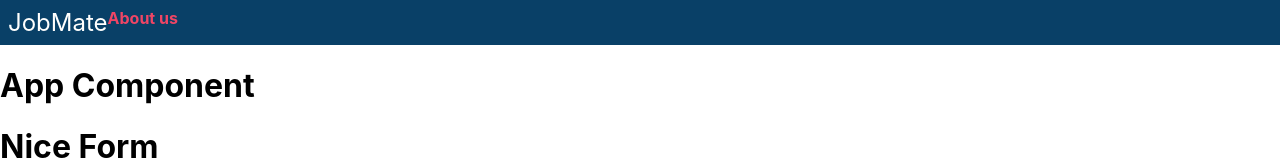
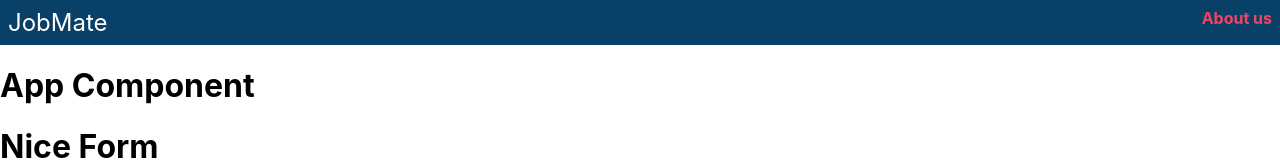
Before and after one commit to kylejb/JobMate, a React (Create React App) app in the folder client/: page / in a window 1280 px wide. Shown: the top 160 px of the page. Built offline with nearby package versions, Linux system fonts and the light colour scheme.

Commit message:
FE: Set links space-between from logo

```diff
--- a/client/src/components/Navbar.tsx
+++ b/client/src/components/Navbar.tsx
@@ -1,16 +1,15 @@
-import React from 'react';
 import styled from 'styled-components';
 import { BrowserRouter, NavLink } from 'react-router-dom';
 
 const Title = styled.div`
 	font-size: 1.5em;
-	text-align: left;
 	color: #fffffe;
 `;
 const Nav = styled.nav`
 	padding: 0.5em;
 	background: #094067;
 	display: flex;
+	justify-content: space-between;
 `;
 
 const StyledLink = styled(NavLink)`
```
